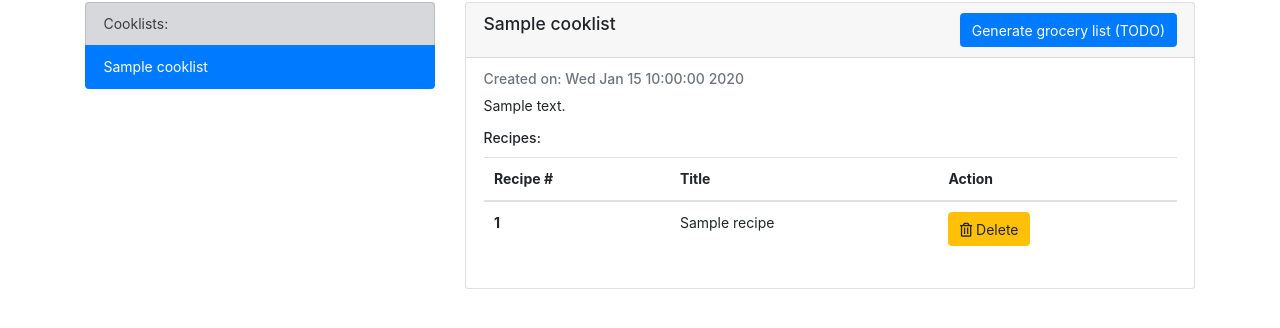
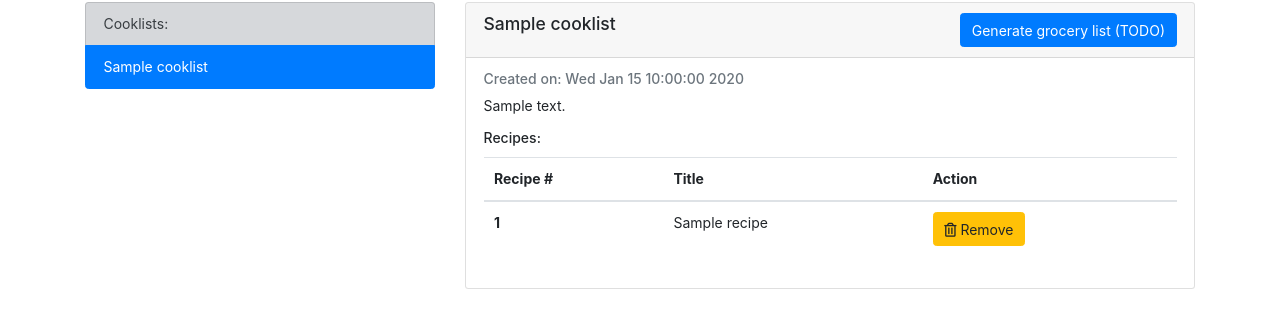
Before and after one commit to dm1905once/cap1_spoon, a Flask app: template templates/cooklists/cooklists.html in a window 1280 px wide, after a click that opens the changed part. Shown: the part 177-505 px from the top of the page. Run offline with Flask 2, Linux system fonts and the light colour scheme; the template is opened without the code that fills it: values that come from a table or form of the project are taken from there, others are empty; tables that the repository leaves empty hold one stand-in row (values such as "Sample post"); some libraries are stand-ins or nearby versions; some web fonts are replaced.

Commit message:
Remove recipe from cooklist

```diff
--- a/app.py
+++ b/app.py
@@ -306,3 +306,28 @@ def show_cooklists():
     cooklists = Cooklist.query.filter(Cooklist.user_id == g.user.id).order_by(desc('created_date')).all()
 
     return render_template('cooklists/cooklists.html', cooklists=cooklists)
+
+
+@app.route('/user/cooklists/remove_recipe', methods=["POST"])
+def remove_recipe_from_cooklist():
+    """Remove a recipe from a cooklist"""
+
+    if not g.user:
+        flash("Please log in to access this content", "danger")
+        return redirect("/login")
+
+    cooklist_id = request.form.get("data-cooklist-id")
+    recipe_id = request.form.get("data-recipe-id")
+
+    remove_cooklist_recipe = CooklistRecipe.query.filter(CooklistRecipe.recipe_id==recipe_id, CooklistRecipe.cooklist_id==cooklist_id).first()
+
+    if remove_cooklist_recipe:
+        db.session.delete(remove_cooklist_recipe)
+        db.session.commit()
+        flash(f"Recipe removed succesfully", "success")
+    else:
+        flash(f"Error removing recipe to cooklist", "error")
+
+    cooklists = Cooklist.query.filter(Cooklist.user_id == g.user.id).order_by(desc('created_date')).all()
+
+    return render_template('cooklists/cooklists.html', cooklists=cooklists)
--- a/templates/cooklists/cooklists.html
+++ b/templates/cooklists/cooklists.html
@@ -52,7 +52,13 @@
                                             <tr>
                                                 <th>{{ recipe.id }}</th>
                                                 <td>{{ recipe.title }}</td>
-                                                <td><a href="#" class="btn btn-warning"><i class="far fa-trash-alt"></i> Delete</td>
+                                                <td>
+                                                    <form action="/user/cooklists/remove_recipe" method="POST">
+                                                        <input type="hidden" value="{{recipe.id}}" name="data-recipe-id">
+                                                        <input type="hidden" value="{{cooklist.id}}" name="data-cooklist-id">
+                                                        <button class="btn btn-warning" type="submit"><i class="far fa-trash-alt"></i> Remove</button>
+                                                    </form>
+                                                </td>
                                             </tr>
                                         {% endfor %}
                                         </tbody>
```
